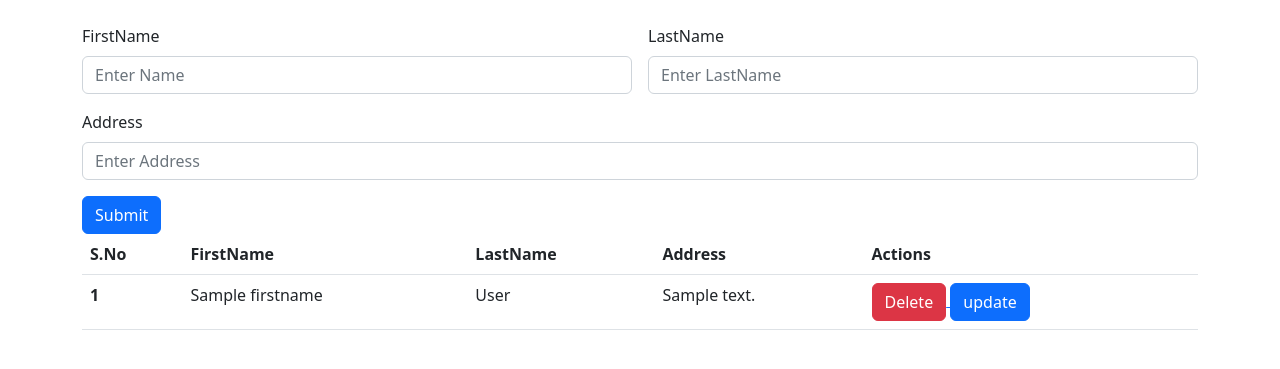
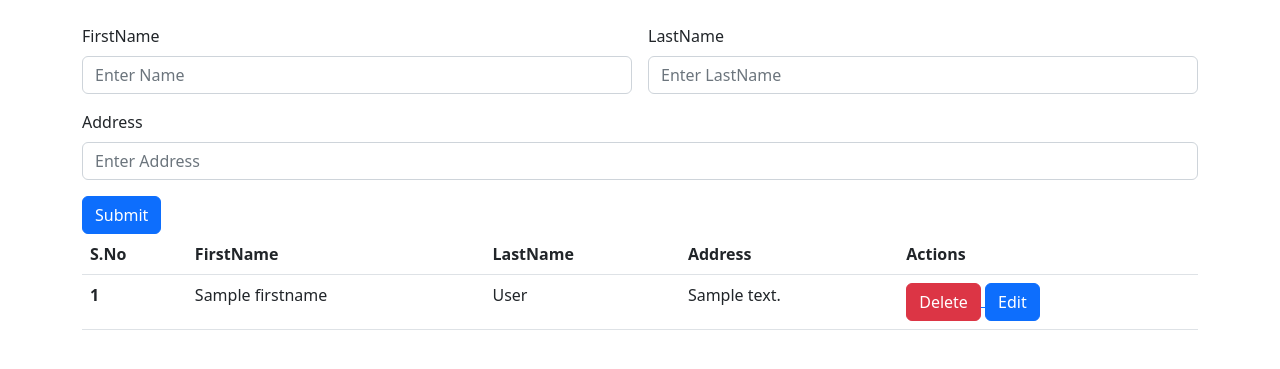
Before and after one commit to rohit9172/pthonApp, a Flask app: page / in a window 1280 px wide. Shown: the part 56-425 px from the top of the page. Run offline with Flask 2, Linux system fonts and the light colour scheme; a database or web service that is not in the repository returns one stand-in record (values such as "Sample title").

Commit message:
initial commit

```diff
--- a/templates/index.html
+++ b/templates/index.html
@@ -77,7 +77,7 @@
                             onclick="return confirm('Are you sure you want to delete this entry?')"></td> -->
                 <td><a href="{{ url_for('delete', id=stud._id) }}"><input type="submit" name="edit_btn" value="Delete"rel="tooltip" class="btn btn-danger">
                                 <i class="material-icons"></i></input></a>
-                    <a href="{{ url_for('update', id=stud._id) }}"><input type="submit" name="edit_btn" value="update"rel="tooltip" class="btn btn-primary">
+                    <a href="{{ url_for('update', id=stud._id) }}"><input type="submit" name="edit_btn" value="Edit"rel="tooltip" class="btn btn-primary">
                                     <i class="material-icons"></i></input></a></td>
             </tr>
             {% endfor %}
--- a/templates/update.html
+++ b/templates/update.html
@@ -46,9 +46,12 @@
           <input type="text" class="form-control" name="address" value="{{selected_stud.Address}}"  required>
         </div>
         <div class="col-12">
-          <button type="submit" class="btn btn-primary">Update</button>
+          <button type="submit" class="btn btn-success">Update</button>
+          <a class="btn btn-primary" href="/">Cancel</a>
         </div>
+
       </form>
+
       </div>
 
   </body>
```
